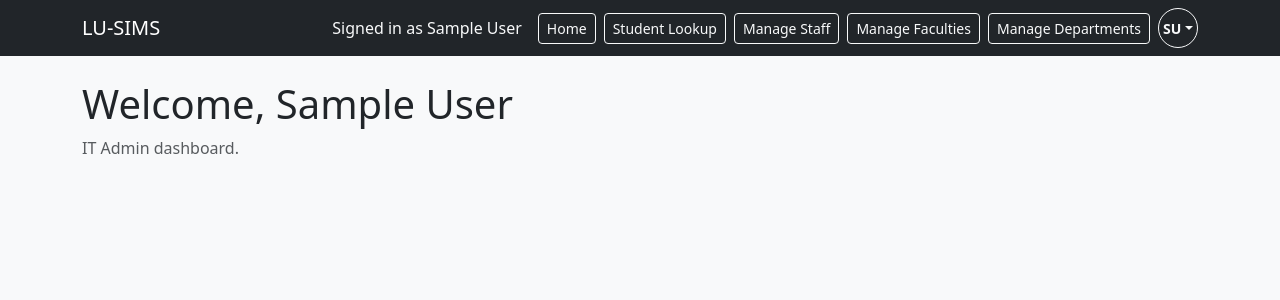
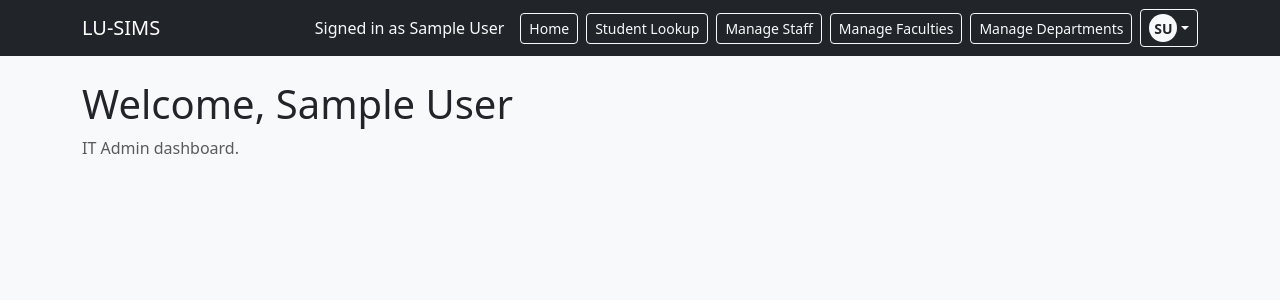
Before and after one commit to IkennaIkwuka/College_FYP, a Django app: page /dashboard/admin/ in a window 1280 px wide. Shown: the top 300 px of the page. Run offline with Django 5.2, Linux system fonts and the light colour scheme; the visitor is signed in with stand-in values (Sample User, id 1).

Commit message:
fix(navbar): move dropdown caret outside the initials circle
Circle is now an inner span holding just the initials; the button
itself carries dropdown-toggle, so Bootstrap's caret renders after
the circle instead of getting squeezed inside it.

```diff
--- a/accounts/templates/accounts/base.html
+++ b/accounts/templates/accounts/base.html
@@ -42,14 +42,16 @@
                     {% endif %}
                     <div class="dropdown">
                         <button
-                            class="btn btn-outline-light btn-sm dropdown-toggle rounded-circle d-inline-flex align-items-center justify-content-center p-0"
+                            class="btn btn-outline-light btn-sm dropdown-toggle d-inline-flex align-items-center"
                             type="button"
                             data-bs-toggle="dropdown"
                             aria-expanded="false"
                             aria-label="Settings"
-                            style="width: 2.5rem; height: 2.5rem;"
                         >
-                            <span class="fw-semibold">{{ user.initials }}</span>
+                            <span
+                                class="rounded-circle bg-light text-dark fw-semibold d-inline-flex align-items-center justify-content-center"
+                                style="width: 1.75rem; height: 1.75rem;"
+                            >{{ user.initials }}</span>
                         </button>
                         <ul class="dropdown-menu dropdown-menu-end">
                             <li>
```
